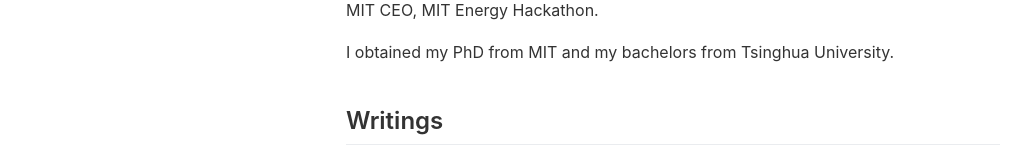
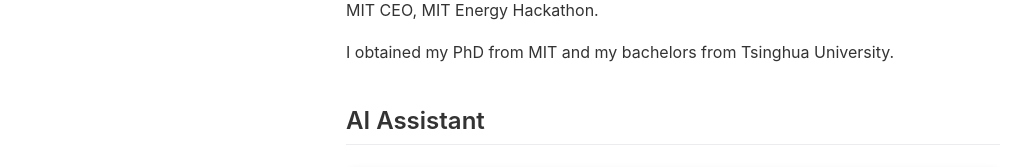
Before and after one commit to kaimit/kaimit.github.io, a Jekyll site: the page built from index.md, in a window 1280 px wide. Shown: the part 383-550 px from the top of the page, without its empty margins (124-1146 px from the left). Built offline with Jekyll 4.4.1, drawn with Linux system fonts in a browser that asks for light colours.

Commit message:
Add OpenAI agent workflow embed to homepage
🤖 Generated with [Claude Code](https://claude.ai/code)

Co-Authored-By: Claude <noreply@anthropic.com>

```diff
--- a/_layouts/home.html
+++ b/_layouts/home.html
@@ -49,6 +49,19 @@
         </div>
 
         <div class="section">
+          <h2>AI Assistant</h2>
+          <div class="agent-container">
+            <iframe
+              src="https://agent.openai.com/wf_68e5a0ed09c88190aec59f988744d4f90ca994dea60d6764"
+              width="100%"
+              height="600"
+              frameborder="0"
+              style="border-radius: 8px; box-shadow: 0 2px 8px rgba(0,0,0,0.1);">
+            </iframe>
+          </div>
+        </div>
+
+        <div class="section">
           <h2>Writings</h2>
           <div class="post-list">
             {% for post in site.posts %}
```
